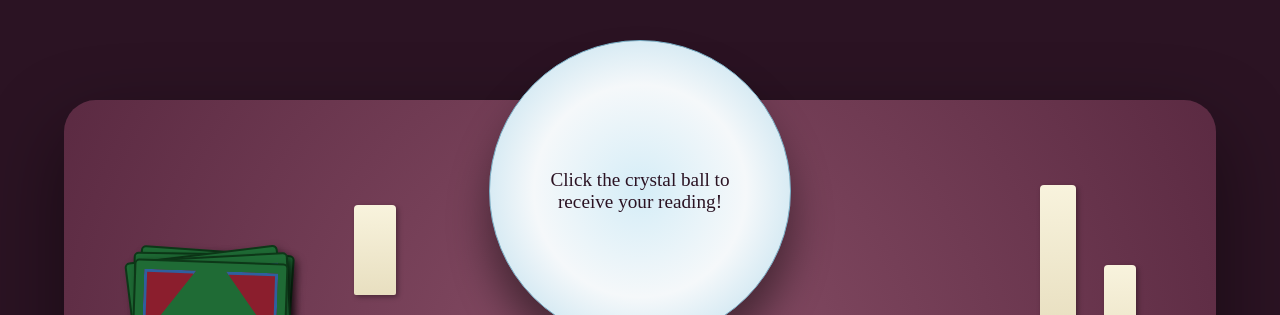
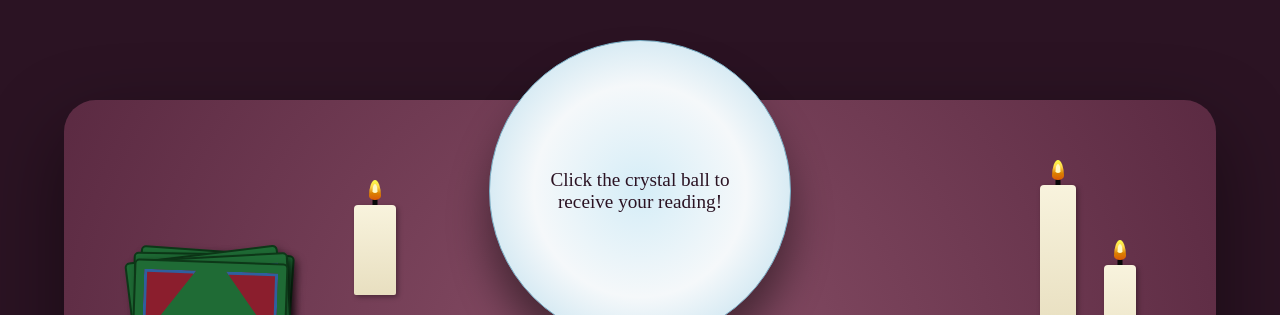
Before and after one commit to Reaginz/mixed-messages, a website: page index.html in a window 1280 px wide. Shown: the top 315 px of the page. Drawn offline with Linux system fonts and the light colour scheme.

Commit message:
Add flames to candles

```diff
--- a/index.html
+++ b/index.html
@@ -50,14 +50,17 @@
             <div class="candles">
                 <div class="candle candle-short">
                     <div class="flame"></div>
+                    <div class="wick"></div>
                 </div>
 
                 <div class="candle candle-medium">
                     <div class="flame"></div>
+                    <div class="wick"></div>
                 </div>
 
                 <div class="candle candle-tall">
                     <div class="flame"></div>
+                    <div class="wick"></div>
                 </div>
             </div>
 
--- a/styles.css
+++ b/styles.css
@@ -154,6 +154,47 @@ body {
     top: 165px;
     height: 110px;
     width: 32px;
+}
+
+.wick {
+    position: absolute;
+    top: -10px;
+    left: 50%;
+    height: 10px;
+    width: 5px;
+    background: #070707;
+    transform: translateX(-50%);
+    z-index: 1;
+}
+
+.flame {
+    position: absolute;
+    top: -25px;
+    left: 50%;
+    width: 12px;
+    height: 20px;
+    background: linear-gradient(
+        to bottom,
+        #FCFF47,
+        #FFD84C,
+        #DB8000,
+        #DA5909
+    );
+    border-radius: 50% 50% 50% 50% / 80% 80% 20% 20%;
+    transform: translateX(-50%);
+    z-index: 2;
+}
+
+.flame::before {
+    content: "";
+    position: absolute;
+    left: 50%;
+    top: 4px;
+    width: 5px;
+    height: 9px;
+    background: #FFF9C4;
+    border-radius: 50% 50% 50% 50% / 80% 80% 20% 20%;
+    transform: translateX(-50%);
 }
 
 .crystal-ball-stand {
```
